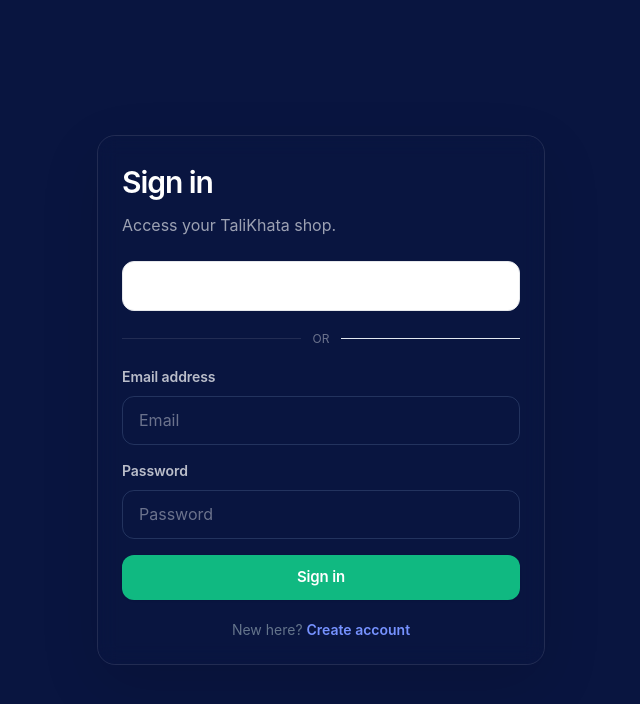
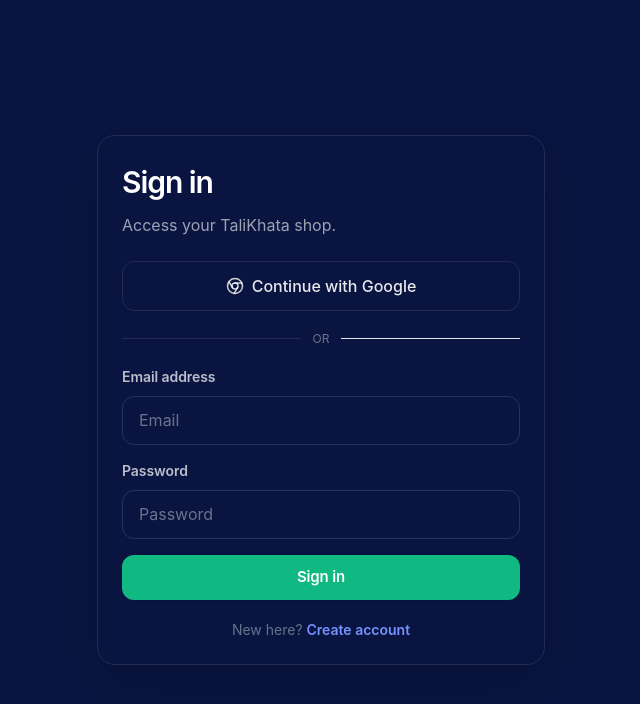
Before and after one commit to joy11122/talikhata-dual-ai-voice-controll, a Next.js app: page /signin in a window 1280 px wide. Shown: the top 704 px of the page, without its empty margins (319-959 px from the left). Built offline with nearby package versions, Linux system fonts and the light colour scheme; no server answers.

Commit message:
fix: make Google sign-in button consistent with glass theme

```diff
--- a/components/GoogleButton.tsx
+++ b/components/GoogleButton.tsx
@@ -22,9 +22,9 @@ export default function GoogleButton() {
     <button
       type="button"
       onClick={handleGoogleSignIn}
-      className="flex w-full items-center justify-center gap-2 rounded-xl border bg-white px-4 py-3 font-medium transition hover:bg-slate-50 disabled:cursor-not-allowed"
+      className="flex w-full items-center justify-center gap-2 rounded-xl border border-white/10 bg-transparent px-4 py-3 font-medium text-white/90 shadow-sm transition hover:bg-white/[0.06] hover:border-white/15 active:scale-[0.99] disabled:cursor-not-allowed disabled:opacity-60"
     >
-      <Chrome size={18} />
+      <Chrome size={18} className="text-white/80" />
 
       <span>Continue with Google</span>
     </button>
```
